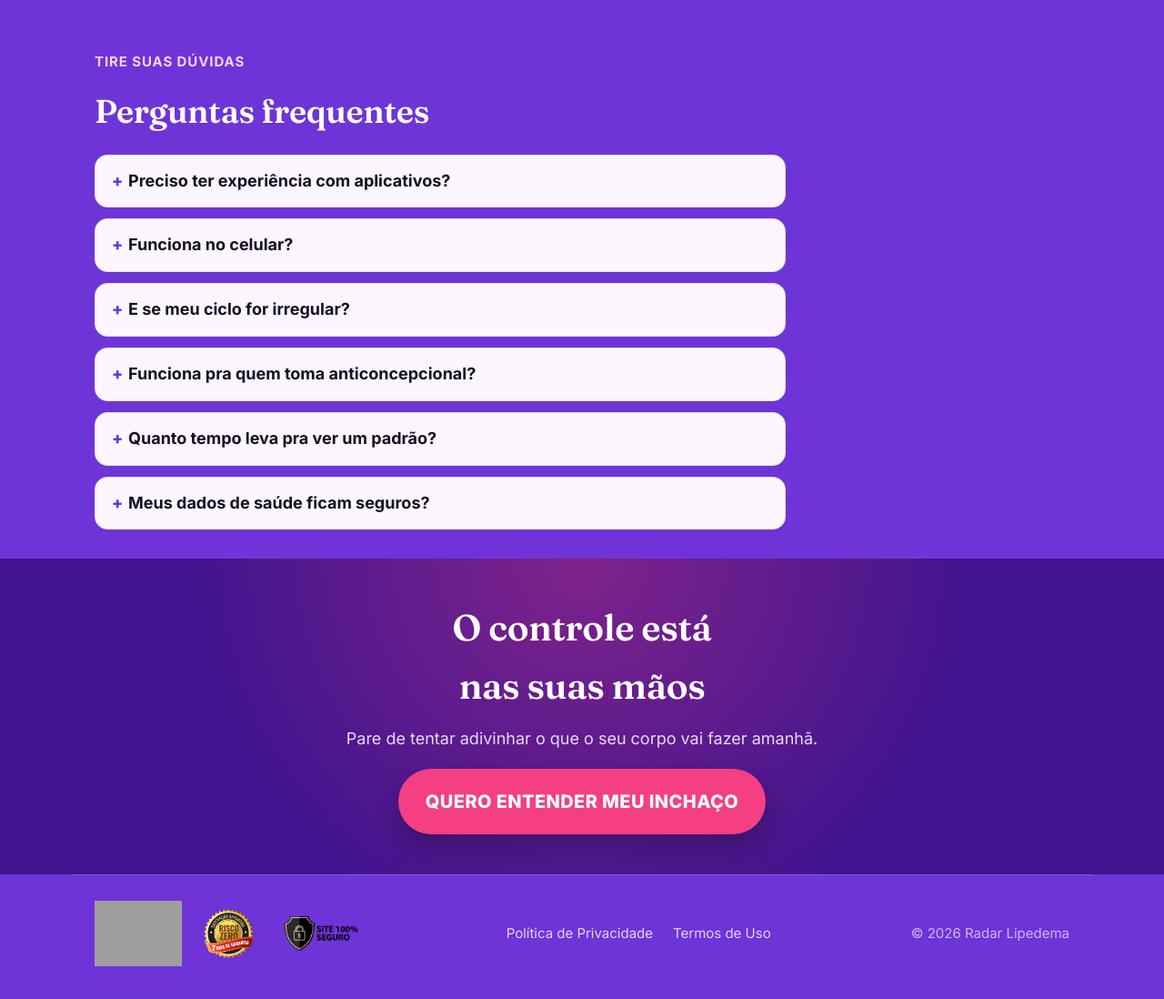
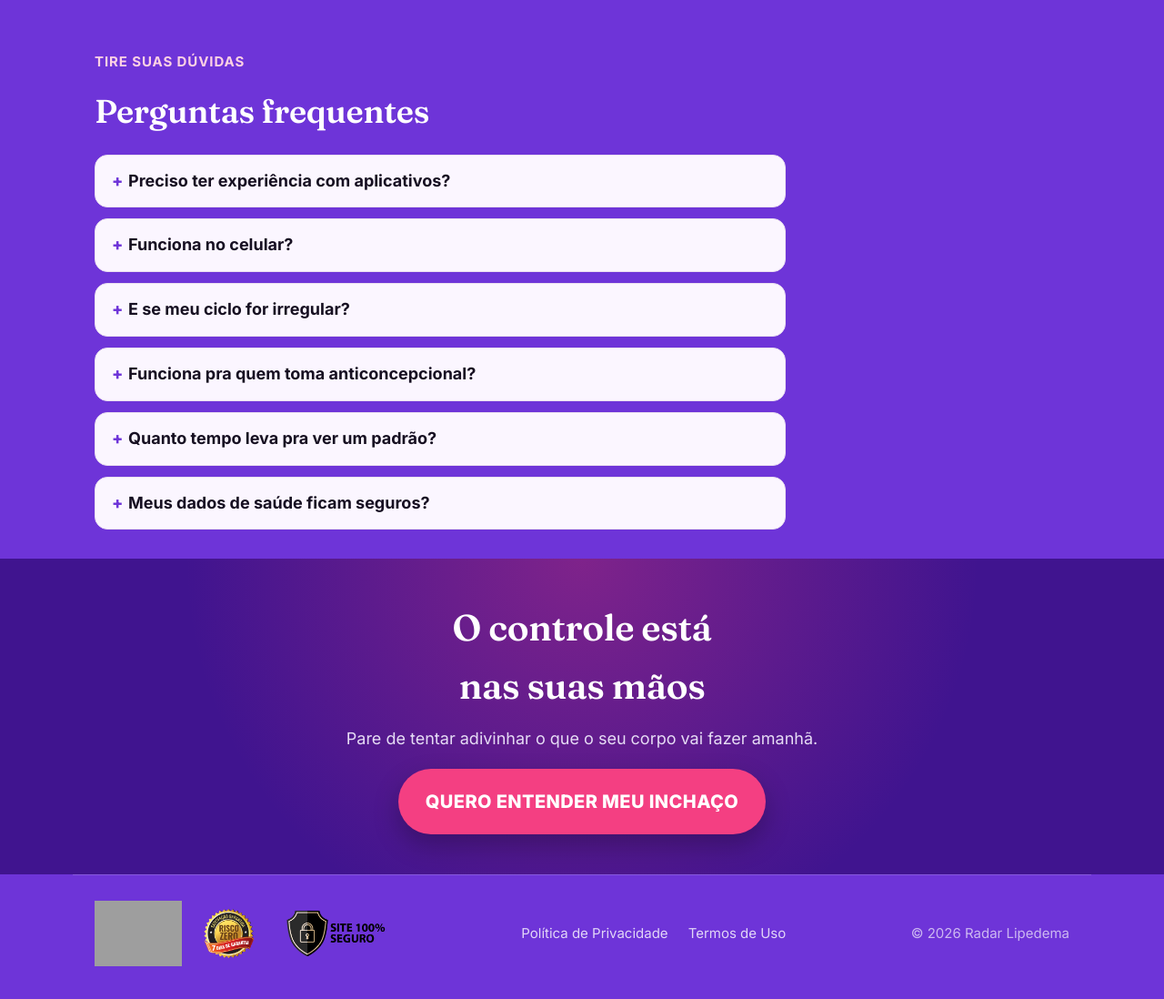
Before and after one commit to hertima/radar-lipedema, a website: page landing.html in a window 1280 px wide. Shown: the part 5100-6198 px from the top of the page at 91% size. Drawn offline with Linux system fonts and the light colour scheme; no server answers; grey boxes are pictures that could not be loaded.

Commit message:
Enlarge site-seguro footer badge to 72px

```diff
--- a/landing.css
+++ b/landing.css
@@ -1052,6 +1052,10 @@ a {
   height: 76px;
 }
 
+.lp-footer-brand img.lp-footer-secure {
+  height: 72px;
+}
+
 @media (min-width: 760px) {
   .lp-footer-brand {
     justify-content: flex-start;
```
